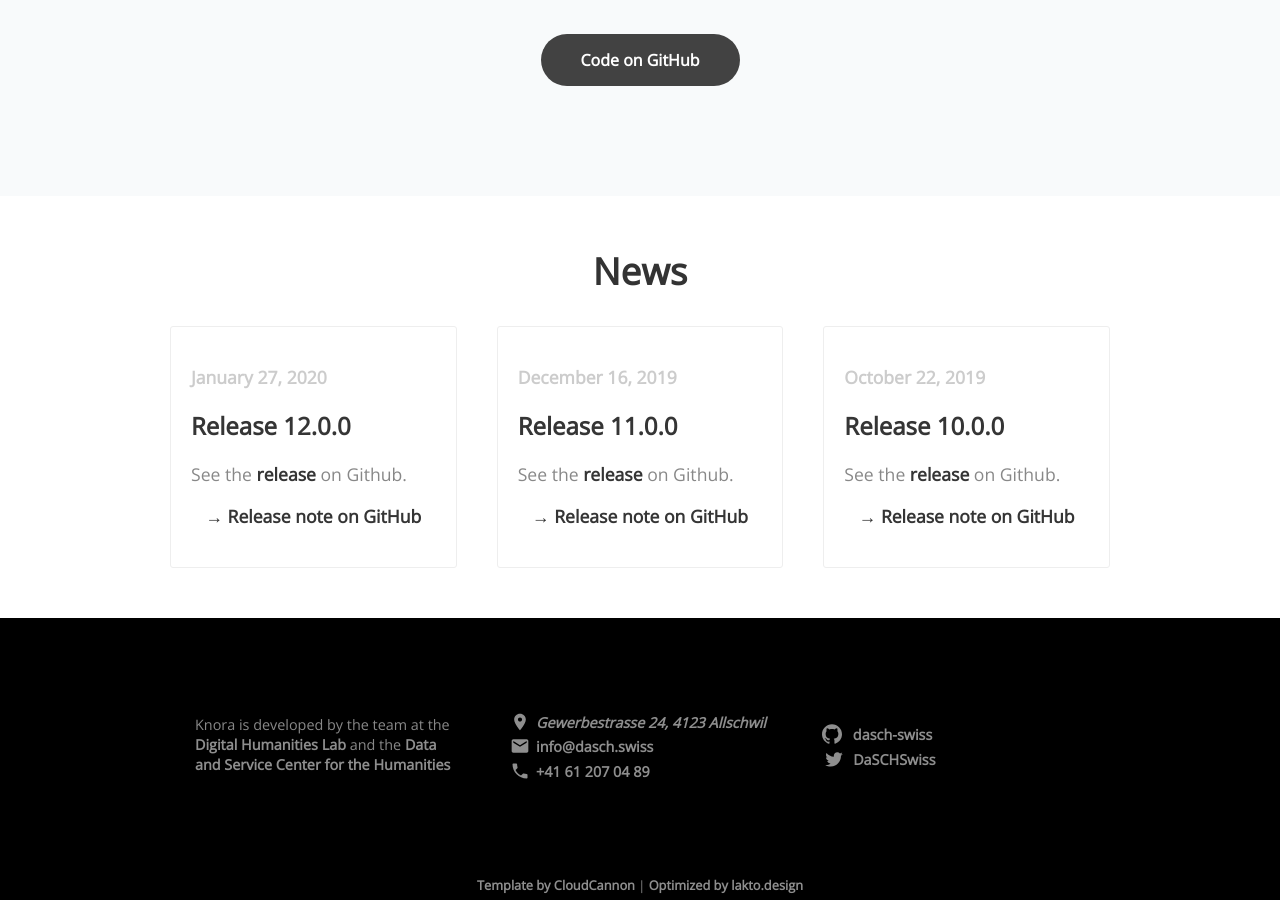
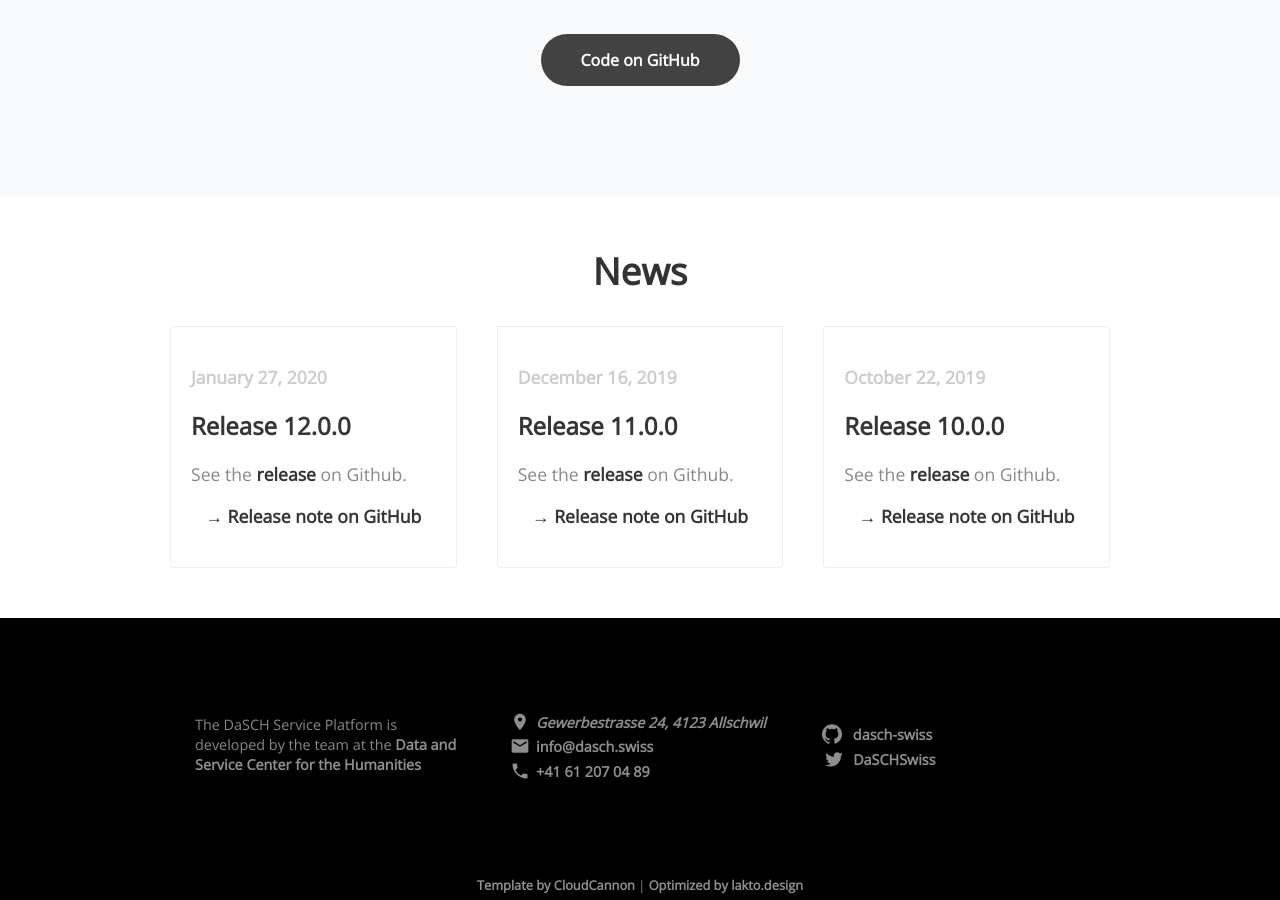
Before and after one commit to dasch-swiss/knora-org-website, a Jekyll site: the page built from index.html, in a window 1280 px wide and 900 px high, scrolled down 3000 px. Built offline with Jekyll 4.4.1, drawn with Linux system fonts in a browser that asks for light colours; nearby versions of some CDN libraries.

Commit message:
Update default.html

```diff
--- a/_layouts/default.html
+++ b/_layouts/default.html
@@ -59,7 +59,7 @@
     <div class="container">
         <div class="about">
             <!-- <p>{{ site.company.mission_statement }}</p> -->
-            <p>Knora is developed by the team at the {{ site.links.dhlab }} and the {{ site.links.dasch }}</p>
+            <p>The DaSCH Service Platform is developed by the team at the {{ site.links.dasch }}</p>
         </div>
 
         <div class="contact">
@@ -68,6 +68,11 @@
                     {% include icons/footer.html icon="place" %} {{ site.company.address }}
                 </a>
             </address>
+            <p class="www">
+                <a href="https://{{ site.company.www }}">
+                    {% include icons/footer.html icon="www" %} {{ site.company.www }}
+                </a>
+            </p>
             <p class="email">
                 <a href="mailto:{{ site.company.email }}">
                     {% include icons/footer.html icon="email" %} {{ site.company.email }}
```
